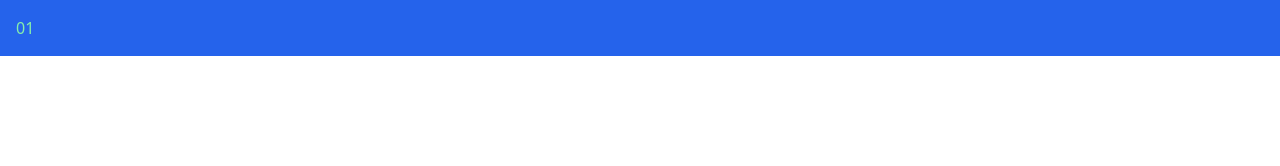
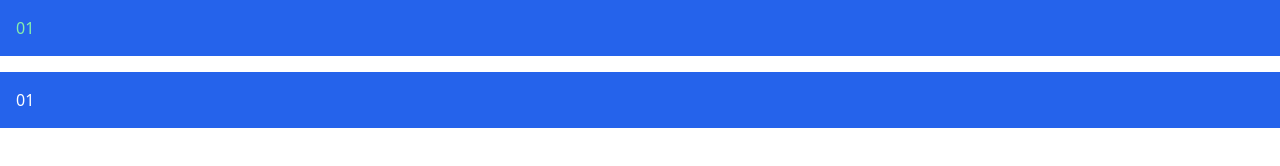
Before and after one commit to Mareola-Mabs/Learning-Tailwind-CSS, a plain HTML site: page pages/index.html in a window 1280 px wide. Drawn offline with Linux system fonts and the light colour scheme.

Commit message:
test: test git push while npm watch

```diff
--- a/pages/index.html
+++ b/pages/index.html
@@ -14,6 +14,10 @@
             01
         </div>
 
+        <div class="bg-blue-600 w-full text-white p-4 box-border sm:hover:text-green-300 mt-4">
+            01
+        </div>
+
 
         <script src="" async defer></script>
     </body>
```
Also changed, not shown: CLI-installation/css/style.css.
